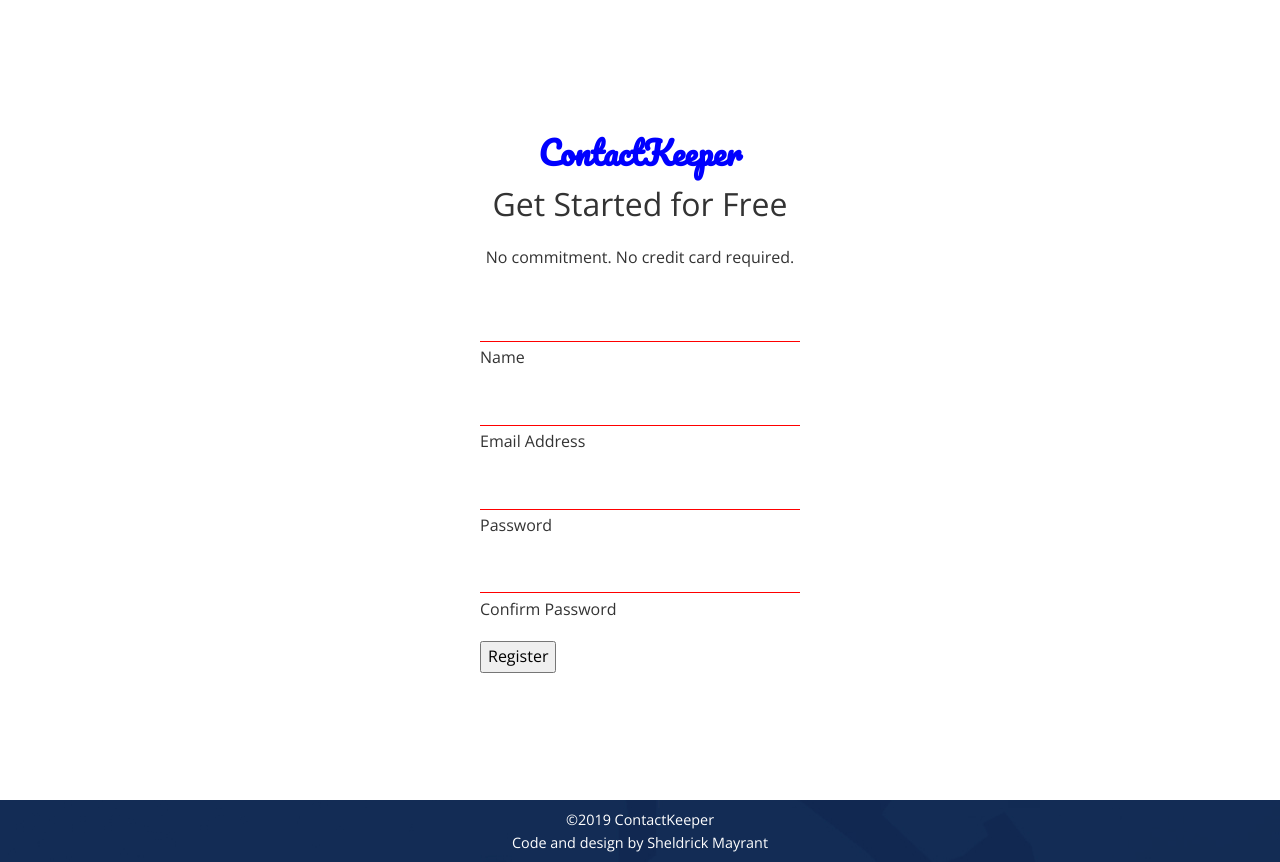
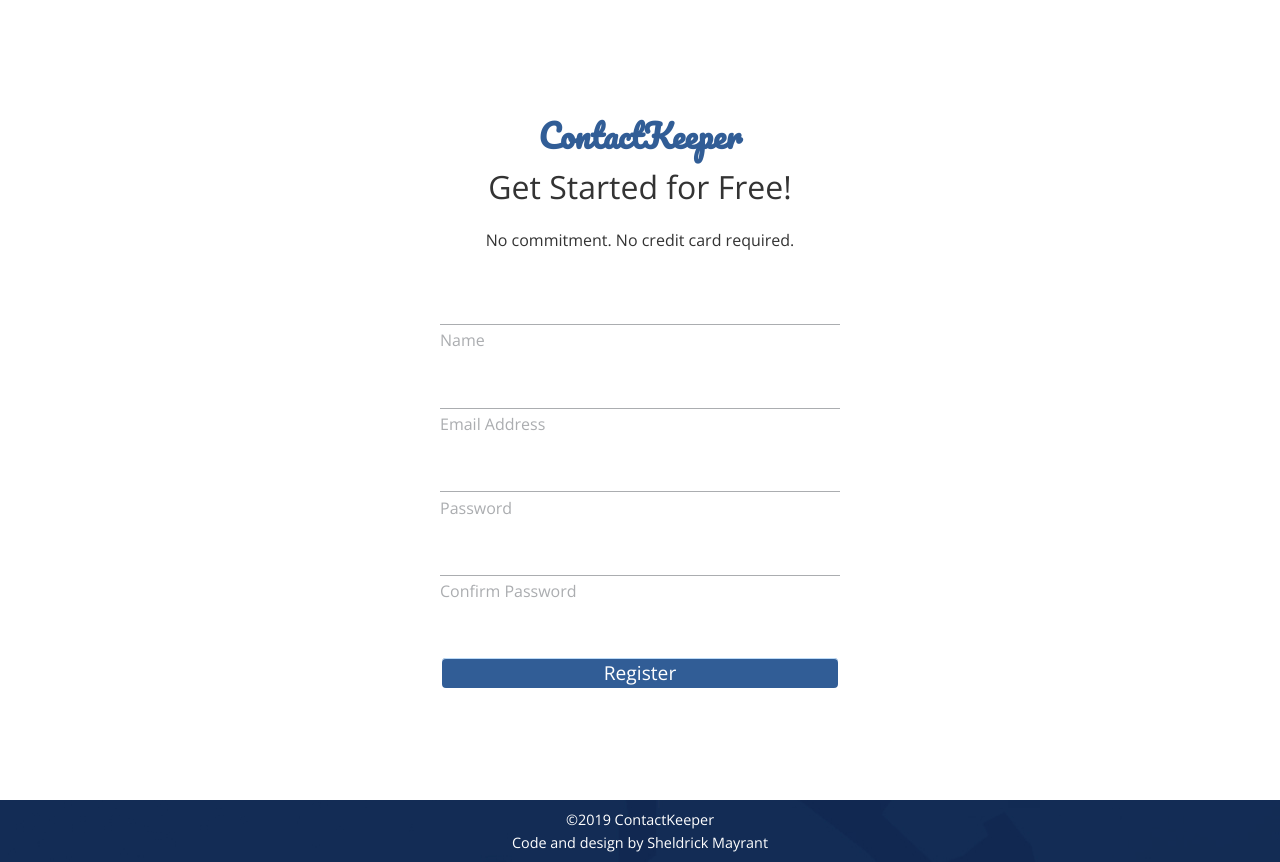
Before and after one commit to smayrant/contact-keeper, a React (Create React App) app in the folder client/: page /register in a window 1280 px wide. Built offline with nearby package versions, Linux system fonts and the light colour scheme.

Commit message:
completed the styling for the register component and alerts component

```diff
--- a/client/src/components/auth/Register.js
+++ b/client/src/components/auth/Register.js
@@ -56,7 +56,7 @@ const Register = props => {
 	return (
 		<div className="form-container main-content">
 			<h3>ContactKeeper</h3>
-			<h1>Get Started for Free</h1>
+			<h1>Get Started for Free!</h1>
 			<p>No commitment. No credit card required.</p>
 			<form onSubmit={onSubmit}>
 				<div className="form-group">
@@ -75,7 +75,7 @@ const Register = props => {
 					<input type="password" name="password2" value={password2} onChange={onChange} />
 					<label htmlFor="password2">Confirm Password</label>
 				</div>
-				<input type="submit" value="Register" className="btn btn-primary btn-block" />
+				<input className="button register-button" type="submit" value="Register" />
 			</form>
 		</div>
 	);
--- a/client/src/components/pages/Welcome.js
+++ b/client/src/components/pages/Welcome.js
@@ -32,7 +32,7 @@ const Welcome = () => {
 						<h1>The Contact Manager For You</h1>
 						<h3>Stop searching for the best contact manager, you just found it!</h3>
 						<Link to="/register">
-							<button className="title-block-button">Sign Me Up!</button>
+							<button className="button">Sign Me Up!</button>
 						</Link>
 					</div>
 				</div>
--- a/client/src/main.scss
+++ b/client/src/main.scss
@@ -2,6 +2,8 @@
 @import './styles/pages/welcome.scss';
 @import './styles/layout/navbar.scss';
 @import './styles/layout/footer.scss';
+@import './styles/layout/button.scss';
+@import './styles/layout/alert.scss';
 @import './styles/pages/error.scss';
 @import './styles/pages/register.scss';
 
--- /dev/null
+++ b/client/src/styles/layout/alert.scss
@@ -0,0 +1,8 @@
+.alert {
+	padding: 0.7rem;
+	margin: 4rem auto;
+	opacity: 0.9;
+	background: #dc3545;
+	color: #fff;
+	width: 50%;
+}
--- /dev/null
+++ b/client/src/styles/layout/button.scss
@@ -0,0 +1,56 @@
+@import '../variables.scss';
+
+.button {
+	color: #fff;
+	display: inline-block;
+	vertical-align: middle;
+	-webkit-transform: perspective(1px) translateZ(0);
+	transform: perspective(1px) translateZ(0);
+	box-shadow: inset 0px 1px 0px 0px #bbdaf7;
+	background-color: transparent;
+	position: relative;
+	border-radius: 6px;
+	border: 2px solid #fff;
+	-webkit-transition-property: color;
+	transition-property: color;
+	-webkit-transition-duration: 0.3s;
+	transition-duration: 0.3s;
+	font-size: 1.2rem;
+	padding: 4px 24px;
+	cursor: pointer;
+	margin-top: 2rem;
+}
+.button:before {
+	content: "";
+	position: absolute;
+	z-index: -1;
+	top: 0;
+	left: 0;
+	right: 0;
+	bottom: 0;
+	background: #2098d1;
+	-webkit-transform: scale(0);
+	transform: scale(0);
+	-webkit-transition-property: transform;
+	transition-property: transform;
+	-webkit-transition-duration: 0.3s;
+	transition-duration: 0.3s;
+	-webkit-transition-timing-function: ease-out;
+	transition-timing-function: ease-out;
+}
+.button:hover,
+.button:focus,
+.button:active {
+	color: white;
+}
+.button:hover:before,
+.button:focus:before,
+.button:active:before {
+	-webkit-transform: scale(1);
+	transform: scale(1);
+}
+
+.register-button {
+	background-color: $dark-blue;
+	width: 100%;
+}
--- a/client/src/styles/pages/register.scss
+++ b/client/src/styles/pages/register.scss
@@ -1,5 +1,7 @@
+@import '../variables.scss';
+
 form {
-	width: 20rem;
+	width: 25rem;
 }
 
 .form-container {
@@ -10,7 +12,7 @@ form {
 	min-height: 100vh;
 
 	h3 {
-		color: blue;
+		color: $dark-blue;
 		font-family: 'Pacifico';
 		margin: 0;
 		font-size: 2rem;
@@ -44,13 +46,8 @@ textarea {
 	font-size: 1.2rem;
 	border: 1px solid #ccc;
 	border: 0;
-	border-bottom: 1px solid red;
+	border-bottom: 1px solid $light-grey;
 	outline: 0;
-}
-
-input[type='submit'],
-button {
-	font: inherit;
 }
 
 .form-group {
@@ -60,3 +57,7 @@ button {
 .form-group input {
 	margin: 0.2rem 0;
 }
+
+label {
+	color: #abadb0;
+}
--- a/client/src/styles/pages/welcome.scss
+++ b/client/src/styles/pages/welcome.scss
@@ -23,56 +23,6 @@ li {
 
 .title-block h1 {
 	font-weight: 400;
-}
-
-.title-block-button {
-	color: #fff;
-	display: inline-block;
-	vertical-align: middle;
-	-webkit-transform: perspective(1px) translateZ(0);
-	transform: perspective(1px) translateZ(0);
-	box-shadow: inset 0px 1px 0px 0px #bbdaf7;
-	background-color: transparent;
-	position: relative;
-	border-radius: 6px;
-	border: 2px solid #fff;
-	-webkit-transition-property: color;
-	transition-property: color;
-	-webkit-transition-duration: 0.3s;
-	transition-duration: 0.3s;
-	font-size: 1.2rem;
-	padding: 4px 24px;
-	cursor: pointer;
-	margin-top: 2rem;
-}
-.title-block-button:before {
-	content: "";
-	position: absolute;
-	z-index: -1;
-	top: 0;
-	left: 0;
-	right: 0;
-	bottom: 0;
-	background: #2098d1;
-	-webkit-transform: scale(0);
-	transform: scale(0);
-	-webkit-transition-property: transform;
-	transition-property: transform;
-	-webkit-transition-duration: 0.3s;
-	transition-duration: 0.3s;
-	-webkit-transition-timing-function: ease-out;
-	transition-timing-function: ease-out;
-}
-.title-block-button:hover,
-.title-block-button:focus,
-.title-block-button:active {
-	color: white;
-}
-.title-block-button:hover:before,
-.title-block-button:focus:before,
-.title-block-button:active:before {
-	-webkit-transform: scale(1);
-	transform: scale(1);
 }
 
 .headline {
--- /dev/null
+++ b/client/src/styles/variables.scss
@@ -0,0 +1,2 @@
+$light-grey: #abadb0;
+$dark-blue: #315d96;
```
